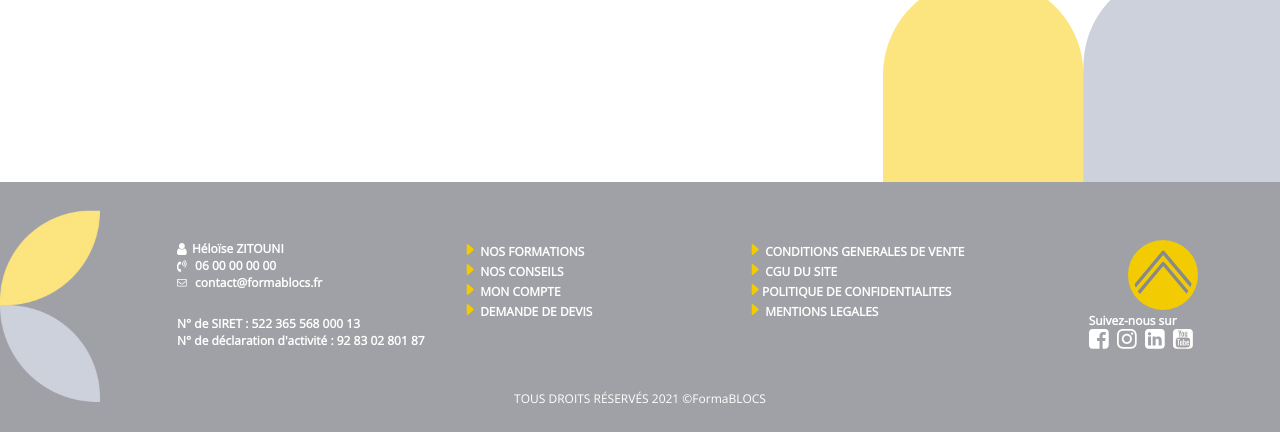
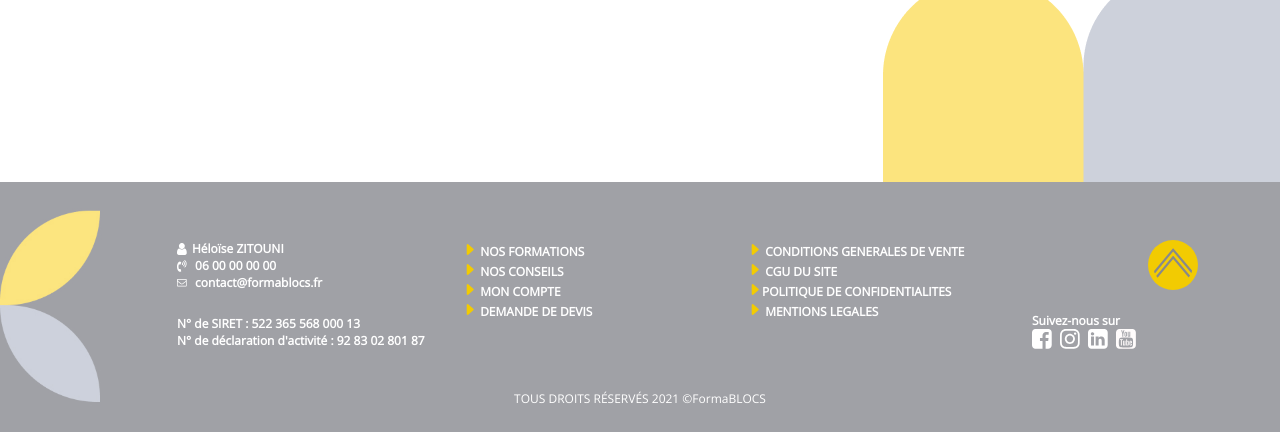
Before and after one commit to jeanseb62/Forma-Blocs, a Symfony app: template templates/default/cgu.html.twig in a window 1280 px wide. Shown: the part 4336-4768 px from the top of the page. Run offline with Twig, Linux system fonts and the light colour scheme; the template is opened without the code that fills it, so the values that code supplies are empty; some libraries are stand-ins or nearby versions.

Commit message:
Correction bouton haut de la page footer

```diff
--- a/public/css/style.css
+++ b/public/css/style.css
@@ -430,8 +430,8 @@ footer .icone_sociaux {
 
 .buttonTop img{
     border-radius: 50%;
-    height: 70px;
-    width: 70px;
+    height: 50px;
+    width: 50px;
     padding: 5px;
     background-color: #F2CB02;
 }
--- a/templates/includes/footer.html.twig
+++ b/templates/includes/footer.html.twig
@@ -58,8 +58,8 @@
         <!-- Grid column -->
 
         <!-- Grid column -->
-        <div class="col-md-2 d-flex align-content-between justify-content-end flex-wrap">
-          <a href="#" class="buttonTop "><img src="{{ asset('assets/icons/desk-footer-fleche.svg')}}" alt="Haut de la page"></a>
+        <div class="col-md-2 d-flex flex-column justify-content-between flex-wrap">
+          <a href="#" class="buttonTop align-self-end"><img src="{{ asset('assets/icons/desk-footer-fleche.svg')}}" alt="Haut de la page"></a>
           <!-- Links -->
           <p>
             Suivez-nous sur <br>
```
